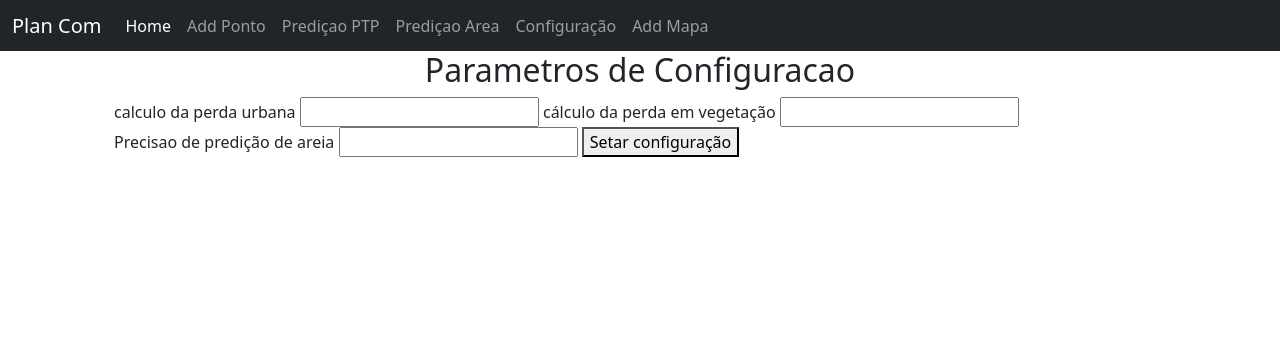
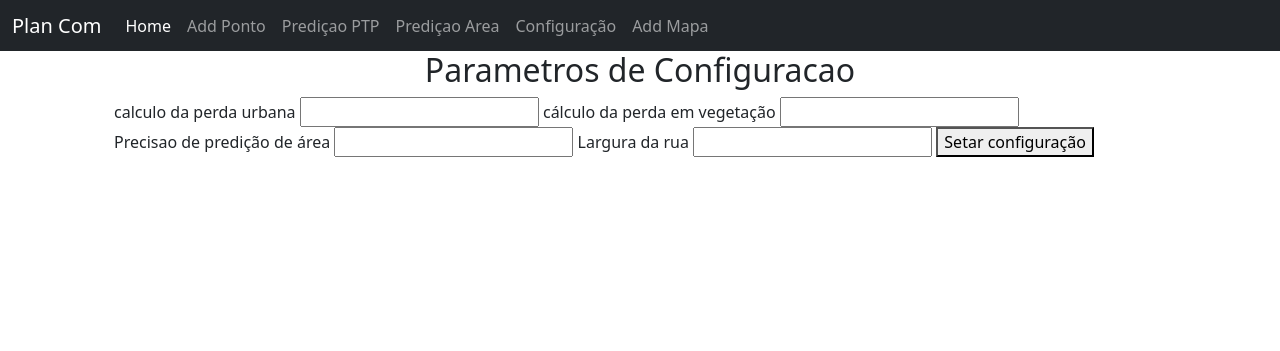
Before and after one commit to AdrianLCS/PlanCom, a Flask app: page /config in a window 1280 px wide. Shown: the top 351 px of the page. Run offline with Flask 3, Linux system fonts and the light colour scheme.

Commit message:
correção distancia.py

```diff
--- a/app2.py
+++ b/app2.py
@@ -311,7 +311,7 @@ def reta(p1, p2, tranform):
     p2 = np.array(p2)
     v = p2 - p1
     modulo = np.linalg.norm(v)
-    n = int(np.ceil(modulo / tranform))  # precisao de 30 m
+    n = int(np.ceil(modulo / tranform))  # tranform=1/3600
     t = np.linspace(0, 1, n)
     r = []
     for i in t:
@@ -922,14 +922,14 @@ def addfoliun():
 
     for i in mapas:
         carregamapa(i[0], i[1]).add_to(folium_map)
-    """
-    medido=[]
+
+    """medido=[]
     dadosmedido=[]
     dadositm = []
     dadosprop=[]
     dadositms=[]
     erro=[]
-    with open('C:\PythonFlask\PlanCom\\nidh07rua10vegabs.txt') as csvfile:
+    with open('C:\PythonFlask\PlanCom\\nigteste.txt') as csvfile:
         spamreader = np.genfromtxt(csvfile, delimiter=',')
         cont = 0
 
@@ -984,8 +984,8 @@ def addfoliun():
     HeatMap(data=dadositm, max_zoom=18, radius=15, name='itm-urb-veg',blur=1).add_to(folium_map)
     HeatMap(data=dadosprop, max_zoom=18, radius=15, name='proprio',blur=1).add_to(folium_map)
     HeatMap(data=dadositms, max_zoom=18, radius=15, name='itm',blur=1).add_to(folium_map)
-    HeatMap(data=erro2, max_zoom=18, radius=15, name='erro', blur=1).add_to(folium_map)
-    """
+    HeatMap(data=erro2, max_zoom=18, radius=15, name='erro', blur=1).add_to(folium_map)"""
+
 
 
 
--- a/templates/conf.html
+++ b/templates/conf.html
@@ -12,8 +12,11 @@
             <label for="veg">cálculo da perda em vegetação</label>
             <input type="text" id="veg" name="veg" required>
 
-            <label for="precisao">Precisao de predição de areia</label>
+            <label for="precisao">Precisao de predição de área</label>
             <input type="text" id="precisao" name="precisao" required>
+
+            <label for="precisao">Largura da rua</label>
+            <input type="text" id="rua" name="rua" required>
 
             <button>Setar configuração</button>
         </form>
```
